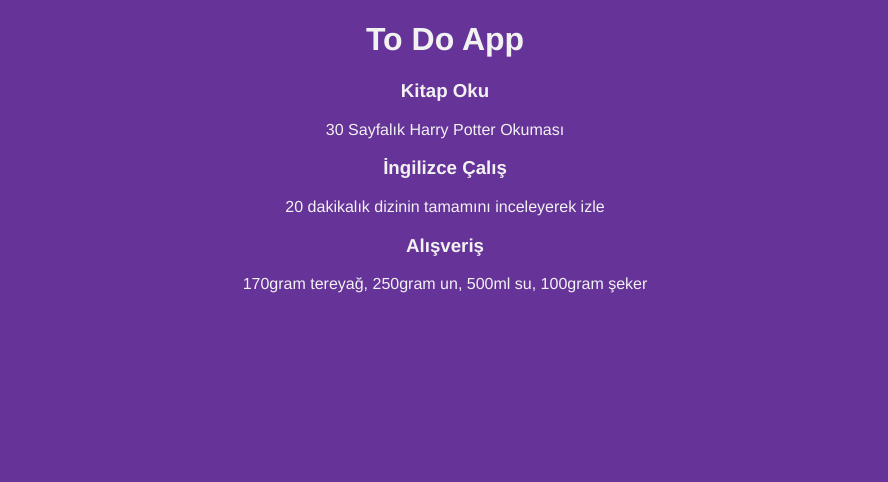
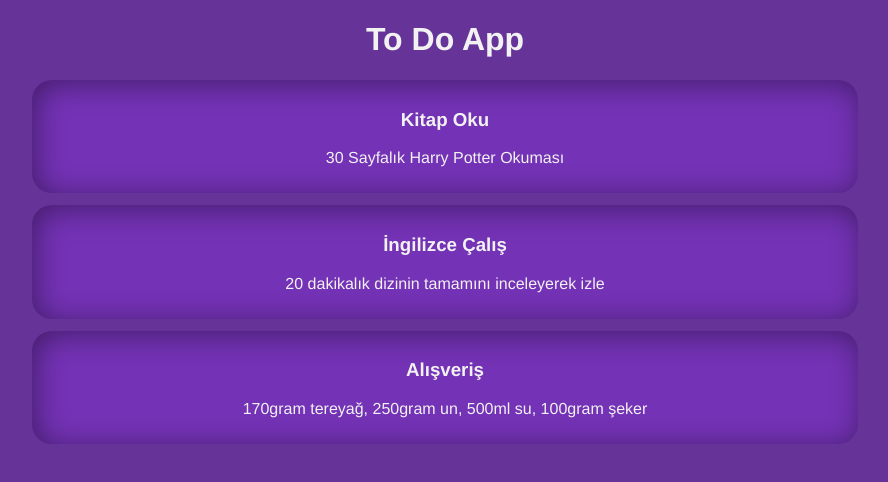
Before and after one commit to oguzhanascier/todolist-vue3-jsonServer, a Vue app: page / in a window 1280 px wide. Shown: the top 482 px of the page, without its empty margins (195-1083 px from the left). Built offline with nearby package versions, Linux system fonts and the light colour scheme; data requests are answered from the project's data file.

Commit message:
todo list style

```diff
--- a/src/components/todos.vue
+++ b/src/components/todos.vue
@@ -20,4 +20,20 @@ export default {
 
 <style>
 
+.todos{
+    margin: 12px;
+    background: #7432b6;
+    padding: 10px;
+    border-radius: 20px;
+    transition: all .3s ease-in-out;
+    box-shadow: 1mm 1mm 8mm rgba(0, 0, 0, 0.42) inset;
+
+}
+
+
+.todos:hover{
+    background: #322044;
+}
+
+
 </style>
```
